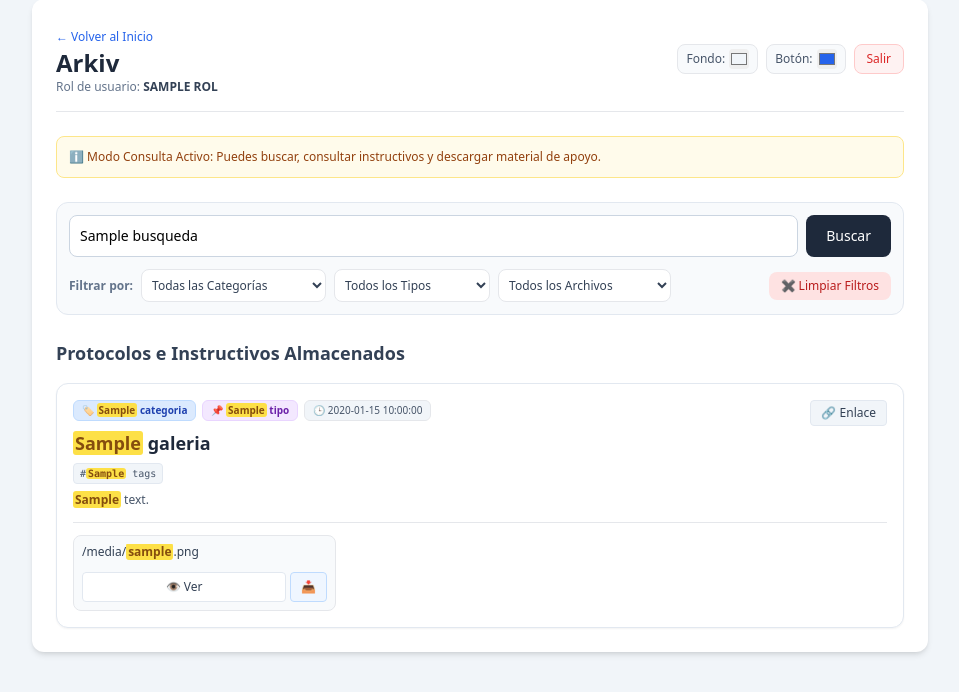
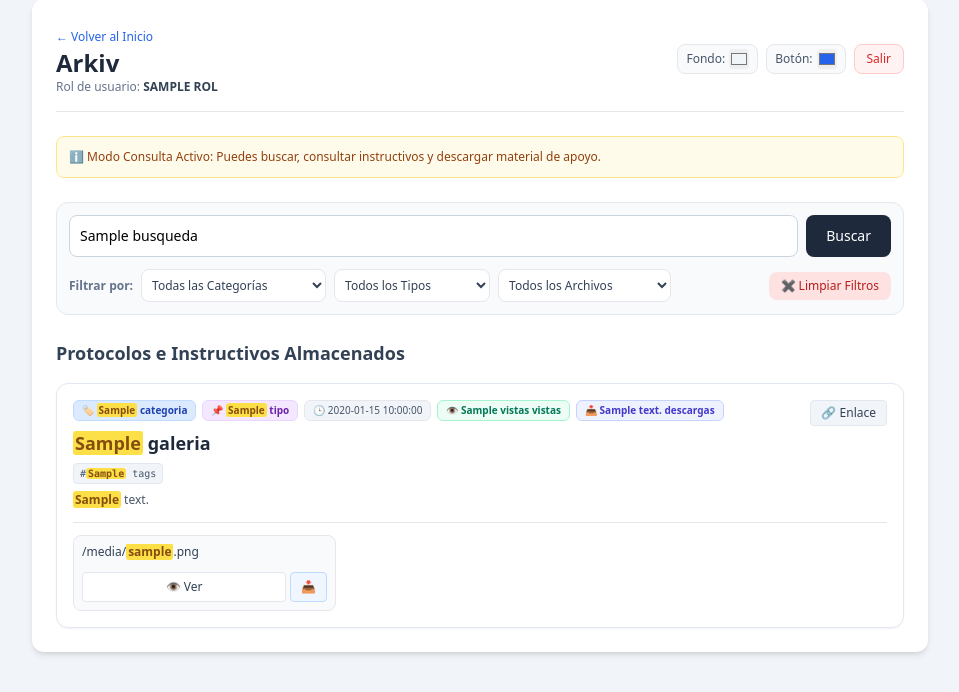
Before and after one commit to jesusmosqueraro-bot/gestor-archivos-mossoft, a Flask app: template templates/index.html in a window 1280 px wide. Shown: the part 33-725 px from the top of the page, without its empty margins (160-1119 px from the left). Run offline with Flask 3, Linux system fonts and the light colour scheme; the template is opened without the code that fills it: most values are stand-ins (such as "Sample title", 1, 10 or a date in 2020); some libraries are stand-ins or nearby versions.

Commit message:
Update index.html

```diff
--- a/templates/index.html
+++ b/templates/index.html
@@ -180,7 +180,7 @@
                         <div class="flex flex-col sm:flex-row justify-between items-start border-b pb-3 mb-3 gap-3">
                             <div class="w-full sm:w-auto flex-1 min-w-0">
 
-                                <!-- Badges de Clasificación -->
+                                <!-- Badges de Clasificación + Métricas -->
                                 <div class="flex flex-wrap items-center gap-1.5 mb-2">
                                     <span class="text-[10px] font-bold px-2 py-0.5 rounded-md bg-blue-100 text-blue-800 border border-blue-200 highlightable">
                                         🏷️ {{ galeria.categoria }}
@@ -190,6 +190,14 @@
                                     </span>
                                     <span class="text-[10px] bg-slate-100 text-slate-600 font-medium px-2 py-0.5 rounded-md border shrink-0">
                                         🕒 {{ galeria.fecha }}
+                                    </span>
+
+                                    <!-- 📊 METRICAS EN VIVO -->
+                                    <span id="vistas-badge-{{ galeria.id }}" class="text-[10px] bg-emerald-50 text-emerald-700 font-bold px-2 py-0.5 rounded-md border border-emerald-200 shrink-0" title="Veces visualizado">
+                                        👁️ <span id="vistas-count-{{ galeria.id }}">{{ galeria.vistas or 0 }}</span> vistas
+                                    </span>
+                                    <span id="descargas-badge-{{ galeria.id }}" class="text-[10px] bg-indigo-50 text-indigo-700 font-bold px-2 py-0.5 rounded-md border border-indigo-200 shrink-0" title="Veces descargado">
+                                        📥 <span id="descargas-count-{{ galeria.id }}">{{ galeria.descargas or 0 }}</span> descargas
                                     </span>
                                 </div>
 
@@ -283,11 +291,11 @@
                                         {{ img.split('/')[-1] if 'http' in img else img }}
                                     </p>
                                     <div class="flex gap-1">
-                                        <button type="button" onclick="abrirPrevisualizacion('{{ img }}', '{{ img.split('/')[-1] if 'http' in img else img }}')" class="flex-1 text-xs text-center bg-white border border-slate-200 text-slate-700 py-1.5 rounded hover:bg-slate-100 font-medium">
+                                        <button type="button" onclick="abrirPrevisualizacion('{{ img }}', '{{ img.split('/')[-1] if 'http' in img else img }}', '{{ galeria.id }}')" class="flex-1 text-xs text-center bg-white border border-slate-200 text-slate-700 py-1.5 rounded hover:bg-slate-100 font-medium">
                                             👁️ Ver
                                         </button>
 
-                                        <button type="button" onclick="descargarArchivoDirecto('{{ img }}', '{{ img.split('/')[-1] if 'http' in img else img }}')" class="text-xs text-center bg-blue-50 border border-blue-200 text-blue-700 px-2.5 py-1.5 rounded hover:bg-blue-100 font-bold" title="Descargar directo">
+                                        <button type="button" onclick="descargarArchivoDirecto('{{ img }}', '{{ img.split('/')[-1] if 'http' in img else img }}', '{{ galeria.id }}')" class="text-xs text-center bg-blue-50 border border-blue-200 text-blue-700 px-2.5 py-1.5 rounded hover:bg-blue-100 font-bold" title="Descargar directo">
                                             📥
                                         </button>
 
@@ -355,21 +363,39 @@
             });
         });
 
-        // 📥 DESCARGA DIRECTA MEDIANTE EL PROXY INTERNO DE FLASK
-        function descargarArchivoDirecto(fileUrl, fileName) {
+        // 📊 CONTADORES DE MÉTRICAS JS EN TIEMPO REAL
+        function incrementarVistaUI(galeriaId) {
+            fetch('/incrementar_vista/' + galeriaId, { method: 'POST' }).then(() => {
+                const el = document.getElementById('vistas-count-' + galeriaId);
+                if (el) el.textContent = parseInt(el.textContent || 0) + 1;
+            }).catch(err => console.error(err));
+        }
+
+        function incrementarDescargaUI(galeriaId) {
+            fetch('/incrementar_descarga/' + galeriaId, { method: 'POST' }).then(() => {
+                const el = document.getElementById('descargas-count-' + galeriaId);
+                if (el) el.textContent = parseInt(el.textContent || 0) + 1;
+            }).catch(err => console.error(err));
+        }
+
+        // 📥 DESCARGA DIRECTA
+        function descargarArchivoDirecto(fileUrl, fileName, galeriaId) {
+            if (galeriaId) incrementarDescargaUI(galeriaId);
             const proxyUrl = '/pdf_proxy?url=' + encodeURIComponent(fileUrl) + '&download=1&name=' + encodeURIComponent(fileName);
             window.location.href = proxyUrl;
         }
 
-        // 👁️ VISOR UTILIZANDO EL PROXY DE TU PROPIO SERVIDOR (CERO ERRORES 401)
-        function abrirPrevisualizacion(fileUrl, fileName) {
+        // 👁️ VISOR CON MÉTRICA
+        function abrirPrevisualizacion(fileUrl, fileName, galeriaId) {
+            if (galeriaId) incrementarVistaUI(galeriaId);
+
             const modal = document.getElementById('modal-preview');
             const title = document.getElementById('preview-filename');
             const downloadBtn = document.getElementById('preview-download-btn');
             const content = document.getElementById('preview-content');
 
             title.textContent = fileName;
-            downloadBtn.onclick = () => descargarArchivoDirecto(fileUrl, fileName);
+            downloadBtn.onclick = () => descargarArchivoDirecto(fileUrl, fileName, galeriaId);
 
             const ext = fileName.split('.').pop().toLowerCase();
             content.innerHTML = '';
@@ -378,7 +404,7 @@
             const esVideo = ['mp4', 'mov', 'webm', 'avi'].includes(ext) || fileUrl.includes('/video/upload/');
             const esImagen = (['png', 'jpg', 'jpeg', 'gif', 'webp'].includes(ext) || fileUrl.includes('/image/upload/')) && !esPDF;
 
-            // 1. PDF SERVIDO DESDE EL PROXY INTERNO DE FLASK
+            // 1. PDF SERVIDO DESDE EL PROXY INTERNO
             if (esPDF) {
                 const proxyInlineUrl = '/pdf_proxy?url=' + encodeURIComponent(fileUrl) + '&download=0&name=' + encodeURIComponent(fileName);
                 content.innerHTML = `
@@ -406,7 +432,7 @@
                     <div class="text-center p-6 bg-white rounded-lg shadow border border-slate-200">
                         <p class="text-4xl mb-3">📄</p>
                         <p class="text-sm font-semibold text-slate-700 mb-4">${fileName}</p>
-                        <button onclick="descargarArchivoDirecto('${fileUrl}', '${fileName}')" class="text-xs bg-blue-600 text-white px-5 py-2.5 rounded-lg font-medium hover:bg-blue-700 transition-colors shadow">
+                        <button onclick="descargarArchivoDirecto('${fileUrl}', '${fileName}', '${galeriaId}')" class="text-xs bg-blue-600 text-white px-5 py-2.5 rounded-lg font-medium hover:bg-blue-700 transition-colors shadow">
                             📥 Descargar Archivo Directamente
                         </button>
                     </div>
```
